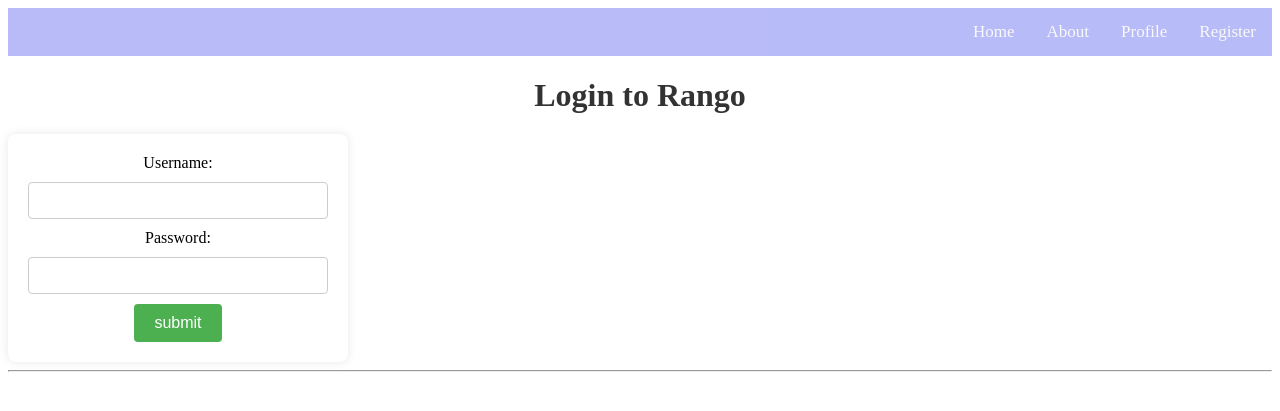
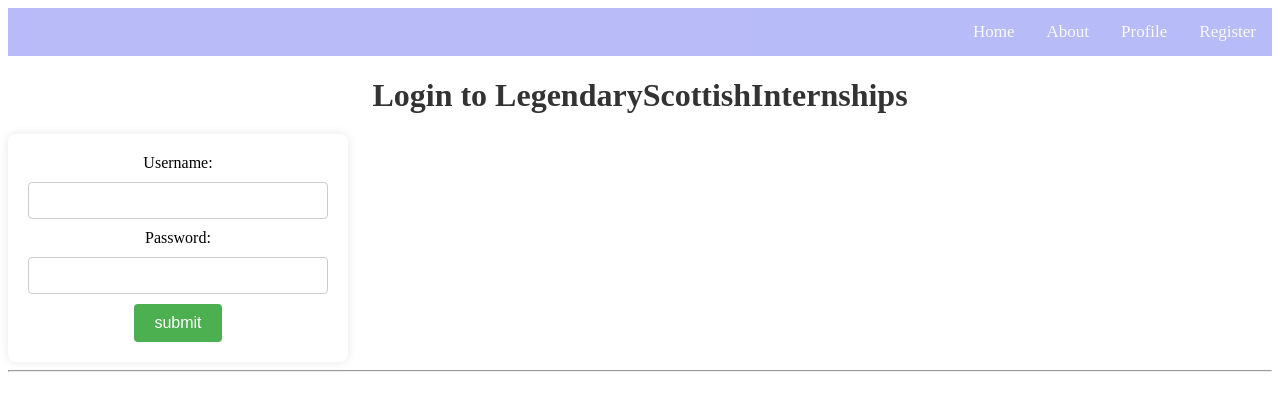
Before and after one commit to Guitarosaurus/LegendaryScottishInternships, a Django app: page /legendary/login/ in a window 1280 px wide. Shown: the top 411 px of the page. Run offline with Django 3.2, Linux system fonts and the light colour scheme.

Commit message:
update log in page

```diff
--- a/templates/legendary/login.html
+++ b/templates/legendary/login.html
@@ -12,7 +12,7 @@
     <a href="{% url 'legendary:about' %}">About</a>
     <a href="{% url 'legendary:index' %}">Home</a>
 </div>
-<h1>Login to Rango</h1>
+<h1>Login to LegendaryScottishInternships</h1>
 <form id="login_form" method="post" action="{% url 'legendary:login' %}">
     {% csrf_token %}
     Username: <input type="text" name="username" value="" size="50" />
```
